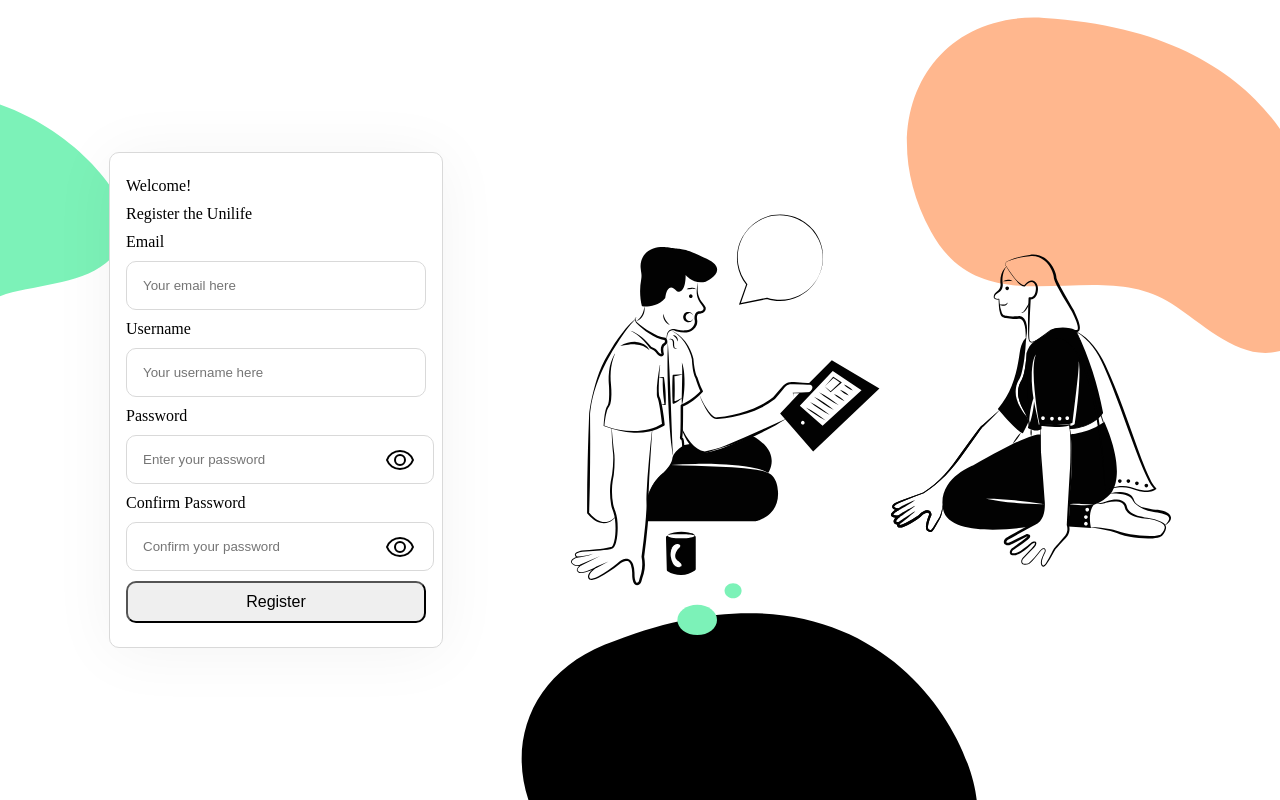
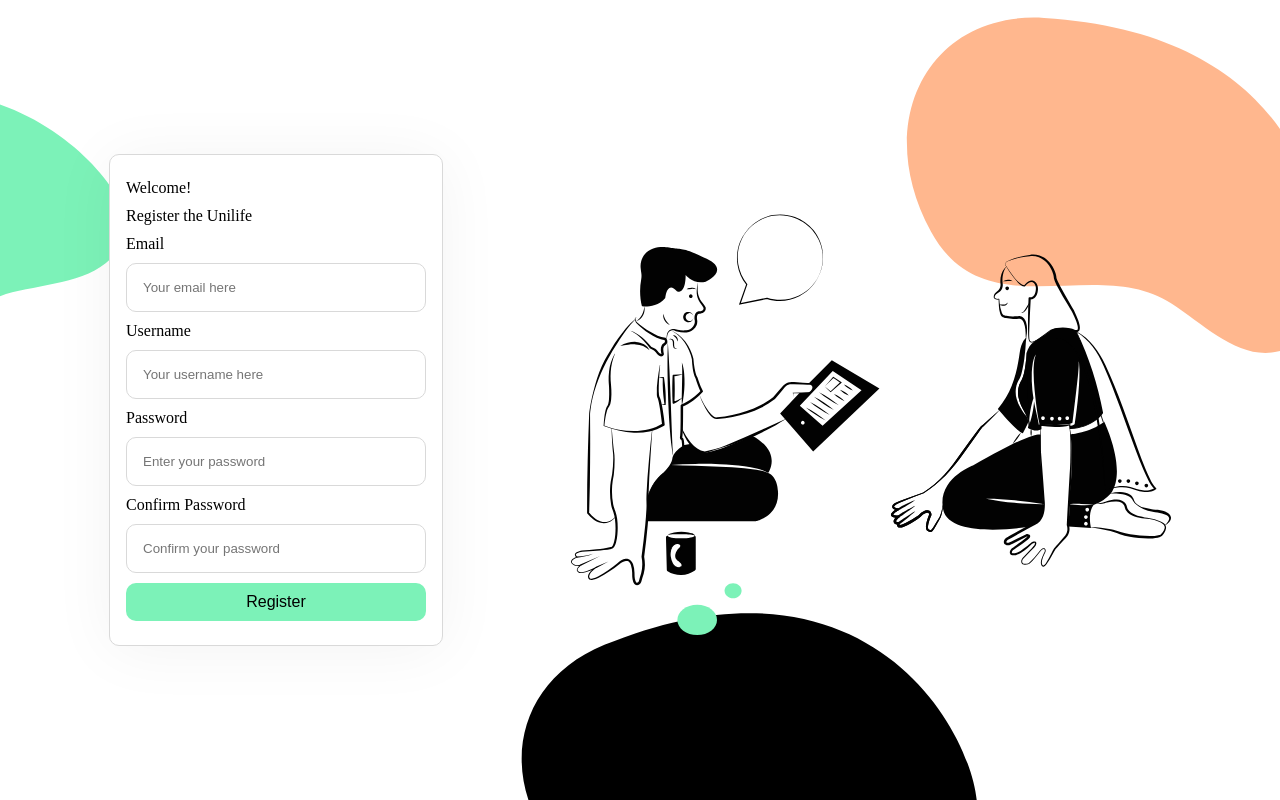
Before and after one commit to alperyesilyurt/student-campaign-app, a React (Vite) app: page /auth/register in a window 1280 px wide. Built offline with nearby package versions, Linux system fonts and the light colour scheme.

Commit message:
fix: button and input props

```diff
--- a/src/components/forms/auth/RegisterForm.tsx
+++ b/src/components/forms/auth/RegisterForm.tsx
@@ -1,13 +1,9 @@
 import { useForm, SubmitHandler } from "react-hook-form";
-import { useState } from "react";
 import { zodResolver } from "@hookform/resolvers/zod";
 import * as z from "zod";
 import styled from "styled-components";
 import Button from "@/components/styled/button/Button";
 import Input from "@/components/styled/input/Input";
-import showPwdImg from "../../icons/show-password.svg";
-import hidePwdImg from "../../icons/hide-password.svg";
-import "./RegisterForm.css";
 
 const schema = z.object({
   username: z.string().min(5),
@@ -53,11 +49,7 @@
     data: RegisterFormSchemaType
   ) => {
     props.handleRegister(data);
-    console.log("data", data);
   };
-
-  const [isRevealPassword, setIsRevealPassword] = useState(false);
-  const [isRevealConfirmPassword, setIsRevealConfirmPassword] = useState(false);
 
   return (
     <CardWrapper
@@ -71,55 +63,38 @@
 
       <label htmlFor="email"> Email</label>
       <Input
-        {...register("email", { required: true })}
-        name="email"
         type="email"
         placeholder="Your email here"
+        {...register("email", { required: true })}
       />
       {errors.email?.message && <span>{errors.email?.message}</span>}
       <label htmlFor="username"> Username</label>
       <Input
+        placeholder="Your username here"
         {...register("username", { required: true })}
-        name="username"
-        type="username"
-        placeholder="Your username here"
       />
       {errors.username?.message && <span>{errors.username?.message}</span>}
-      <label htmlFor="password">Password</label>
-      <div className="pwd-container">
+
+      <label htmlFor="password"> Password</label>
       <Input
+        type="password"
+        placeholder="Enter your password"
         {...register("password", { required: true })}
-          name="password"
-          type={isRevealPassword ? "text" : "password"}
-          placeholder="Enter your password"
       />
-        <img
-          title={isRevealPassword ? "Hide password" : "Show password"}
-          src={isRevealPassword ? hidePwdImg : showPwdImg}
-          onClick={() => setIsRevealPassword((prevState) => !prevState)}
-        />
-      </div>
       {errors.password?.message && <span>{errors.password?.message}</span>}
 
-      <label htmlFor="confirmPassword">Confirm Password</label>
-      <div className="pwd-container">
+      <label htmlFor="confirmPassword"> Confirm Password</label>
       <Input
+        placeholder="Confirm your password"
         {...register("confirmPassword", { required: true })}
-          name="confirmPassword"
-          type={isRevealConfirmPassword ? "text" : "password"}
-          placeholder="Confirm your password"
+        type="password"
       />
-        <img
-          title={isRevealConfirmPassword ? "Hide password" : "Show password"}
-          src={isRevealConfirmPassword ? hidePwdImg : showPwdImg}
-          onClick={() => setIsRevealConfirmPassword((prevState) => !prevState)}
-        />
-      </div>
       {errors.confirmPassword?.message && (
         <span>{errors.confirmPassword?.message}</span>
       )}
-
-      <Button type="primary">Register</Button>
+      <Button type="submit" variant="primary">
+        Register
+      </Button>
     </CardWrapper>
   );
 }
--- a/src/modules/Auth/Login.tsx
+++ b/src/modules/Auth/Login.tsx
@@ -4,7 +4,7 @@
 import styled from "styled-components";
 import LoginForm from "@/components/forms/auth/LoginForm";
 import AuthSvg from "../../assets/vectors/auth.svg";
-import {AuthBackground} from "../../components/styled/constants"
+import { AuthBackground } from "../../components/styled/constants"
 
 const schema = z.object({
   email: z.string().email().min(2),
@@ -12,7 +12,7 @@
 });
 export type LoginFormSchemaType = z.infer<typeof schema>;
 
-const AuthWrapper = styled.form`
+const AuthWrapper = styled.div`
   display: flex;
   flex-direction: row;
   align-items: center;
--- a/src/modules/Auth/Register.tsx
+++ b/src/modules/Auth/Register.tsx
@@ -6,7 +6,7 @@
   RegisterFormSchemaType,
 } from "@/components/forms/auth/RegisterForm";
 import AuthhSvg from "../../assets/vectors/auth.svg";
-import {AuthBackground} from "../../components/styled/constants";
+import { AuthBackground } from "../../components/styled/constants";
 
 const schema = z.object({
   email: z.string().email().min(2),
@@ -14,7 +14,7 @@
 });
 export type LoginFormSchemaType = z.infer<typeof schema>;
 
-const AuthWrapper = styled.form`
+const AuthWrapper = styled.div`
   display: flex;
   flex-direction: row;
   align-items: center;
@@ -34,8 +34,7 @@
   return (
     <AuthBackground>
       <AuthWrapper>
-        <RegisterForm  handleRegister={registerHandler}></RegisterForm>
-
+        <RegisterForm handleRegister={registerHandler}></RegisterForm>
         <img src={AuthhSvg} alt="React Logo" />
       </AuthWrapper>
     </AuthBackground>
--- a/src/modules/Home/index.tsx
+++ b/src/modules/Home/index.tsx
@@ -4,5 +4,5 @@
 type Props = {};
 
 export default function Home({ }: Props) {
-  return <div>Home page <Button outlined={true} type="primary">bu bir styled button</Button></div>;
+  return <div>Home page <Button outlined={true} variant="primary">bu bir styled button</Button></div>;
 }
```
Lines whose indentation alone changed are shown as unchanged.
